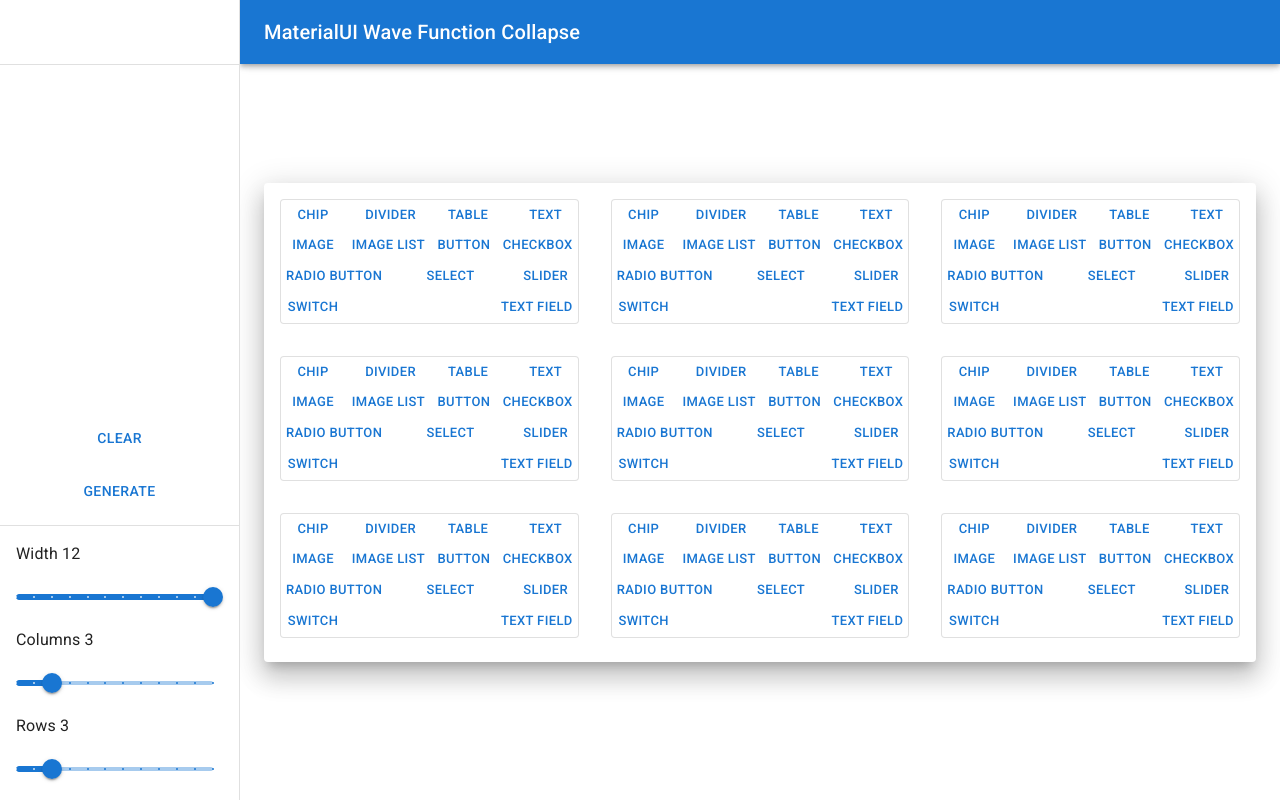
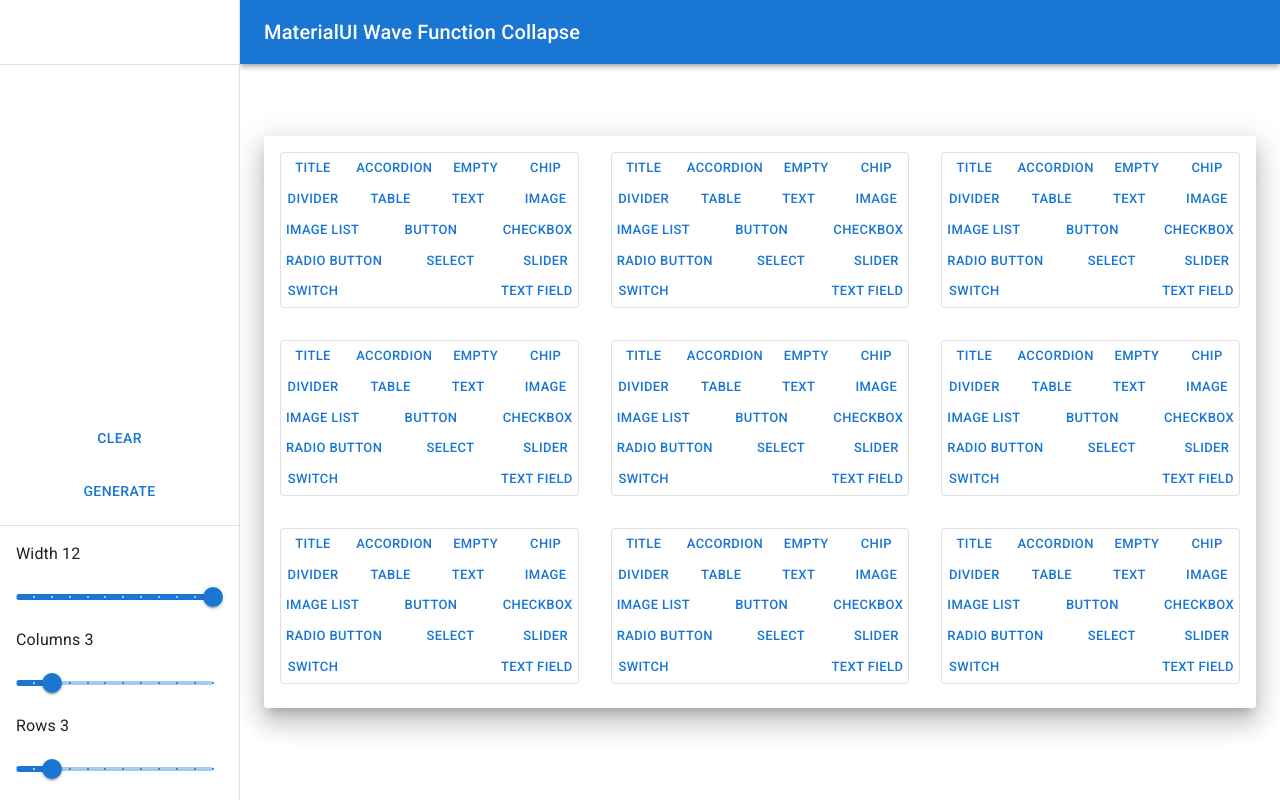
Before and after one commit to uturet/react_mui_wfc, a React (Create React App) app: page / in a window 1280 px wide. Built offline with nearby package versions, Linux system fonts and the light colour scheme.

Commit message:
Add Titile, Accordion, Empty and border

```diff
--- a/src/Card.tsx
+++ b/src/Card.tsx
@@ -21,12 +21,17 @@
   SliderGeneric,
   SwitchGeneric,
   TextFieldGeneric,
+  TitleGeneric,
+  AccordionGeneric,
 } from './Generic';
-
 
 const typeComponent: {
   [name: string]: (size: number) => ReactNode
 } = {
+  '_border_': (size) => null,
+  'Empty': (size) => null,
+  'Title': (size) => <TitleGeneric size={size}/>,
+  'Accordion': (size) => <AccordionGeneric size={size}/>,
   'Chip': (size) => <ChipGeneric size={size}/>,
   'Divider': (size) => <DividerGeneric size={size}/>,
   'Table': (size) => <TableGeneric size={size}/>,
--- a/src/CardConfig.tsx
+++ b/src/CardConfig.tsx
@@ -1,7 +1,28 @@
+export const border = '_border_';
+
+
 type CardTypeRelations = Map<string, Set<string>[]>
 export const CardTypeRelations: CardTypeRelations = new Map([
+  ['Title', [
+    new Set<string>([border, 'Accordion']),
+    new Set<string>(['Title', 'Empty']),
+    new Set<string>(),
+    new Set<string>(['Title', 'Empty']),
+  ]],
+  ['Accordion', [
+    new Set<string>([border]),
+    new Set<string>(['Accordion']),
+    new Set<string>(),
+    new Set<string>(['Accordion']),
+  ]],
+  ['Empty', [
+    new Set<string>(),
+    new Set<string>(),
+    new Set<string>(),
+    new Set<string>(),
+  ]],
   ['Chip', [
-    new Set<string>(),
+    new Set<string>(['Text field']),
     new Set<string>(),
     new Set<string>(),
     new Set<string>(),
@@ -14,9 +35,9 @@
   ]],
   ['Table', [
     new Set<string>(),
-    new Set<string>(['Table']),
+    new Set<string>(['Table', 'Empty']),
     new Set<string>(),
-    new Set<string>(['Table']),
+    new Set<string>(['Table', 'Empty']),
   ]],
   ['Text', [
     new Set<string>(),
@@ -109,6 +130,15 @@
       }));
     });
   });
+  cc.forEach((relations, type) => {
+    const e = cc.get('Empty');
+    if (e) {
+      e[0].add(type);
+      e[1].add(type);
+      e[2].add(type);
+      e[3].add(type);
+    }
+  });
 };
 autoFillCardTypeRelations(CardTypeRelations);
 export const CardContentTypes: string[] = Array.from(CardTypeRelations.keys());
--- a/src/Generic.tsx
+++ b/src/Generic.tsx
@@ -24,6 +24,7 @@
   Slider,
   Switch,
   TextField,
+  Typography,
 } from '@mui/material';
 import {SelectChangeEvent} from '@mui/material/Select';
 
@@ -34,6 +35,21 @@
 interface GenericProps {
   size: number
 }
+
+export const TitleGeneric: React.FunctionComponent<GenericProps> = ({size}) => {
+  return (
+    <Typography variant='h3' sx={{textTransform: 'uppercase'}}>
+      {faker.lorem.words(Math.floor(Math.random()*4)+2)}
+    </Typography>
+  );
+};
+
+export const AccordionGeneric: React.FunctionComponent<GenericProps> = ({size}) => {
+  return (
+    <div>Accordion</div>
+  );
+};
+
 export const ChipGeneric: React.FunctionComponent<GenericProps> = ({size}) => {
   return (
     <>
@@ -85,14 +101,18 @@
 export const TextGeneric: React.FunctionComponent<GenericProps> = ({size}) => {
   return (
     <>
-      {(new Array(size)).fill(0).map((v, i) => <p key={i.toString()}>{faker.lorem.paragraph()}</p>)}
+      {(new Array(size)).fill(0).map((v, i) => <Typography
+        mt={2}
+        key={i.toString()}>
+        {faker.lorem.sentences(size*3)}
+      </Typography>)}
     </>
   );
 };
 export const ImageGeneric: React.FunctionComponent<GenericProps> = ({size}) => {
   return (
     <img
-      src={faker.image.image()}
+      src={faker.image.nature()}
       loading="lazy"
       style={{
         display: 'block',
```
